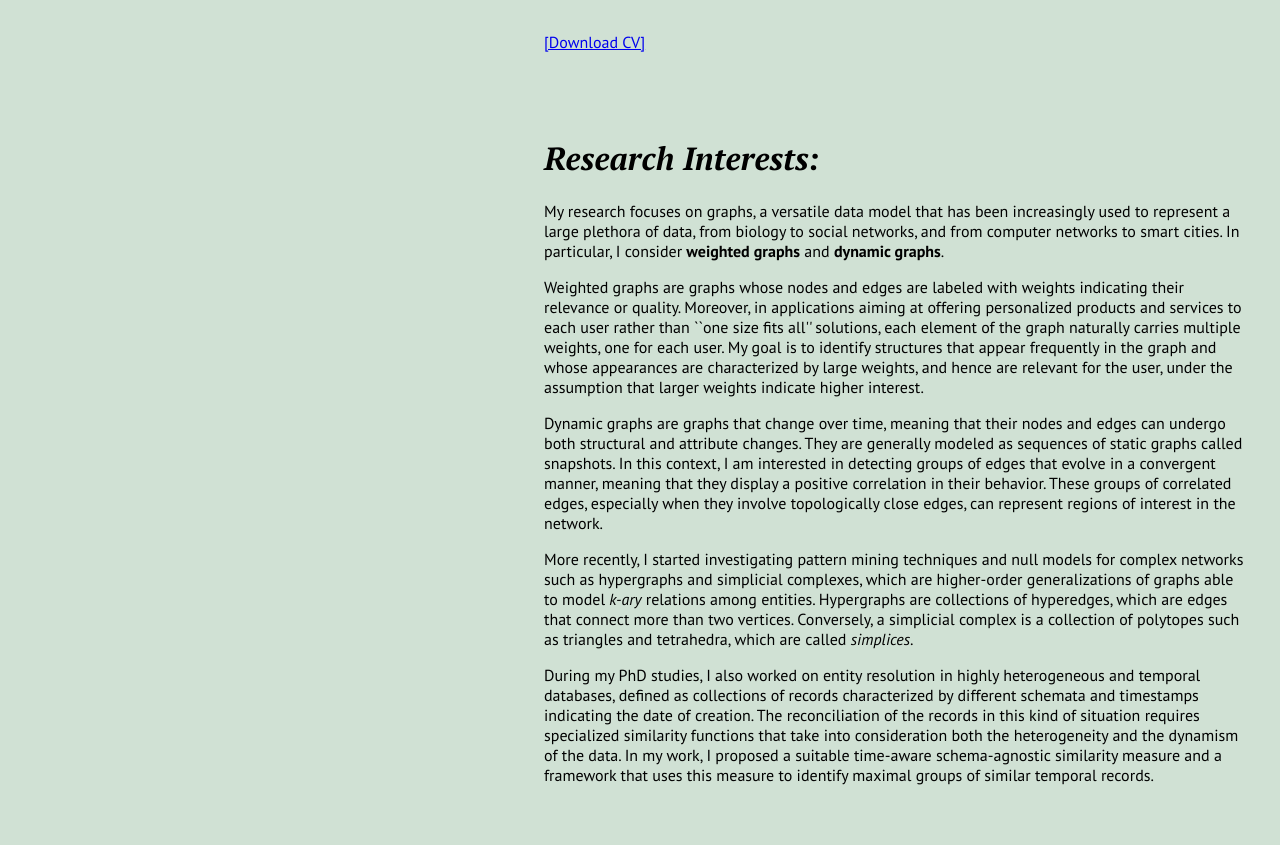
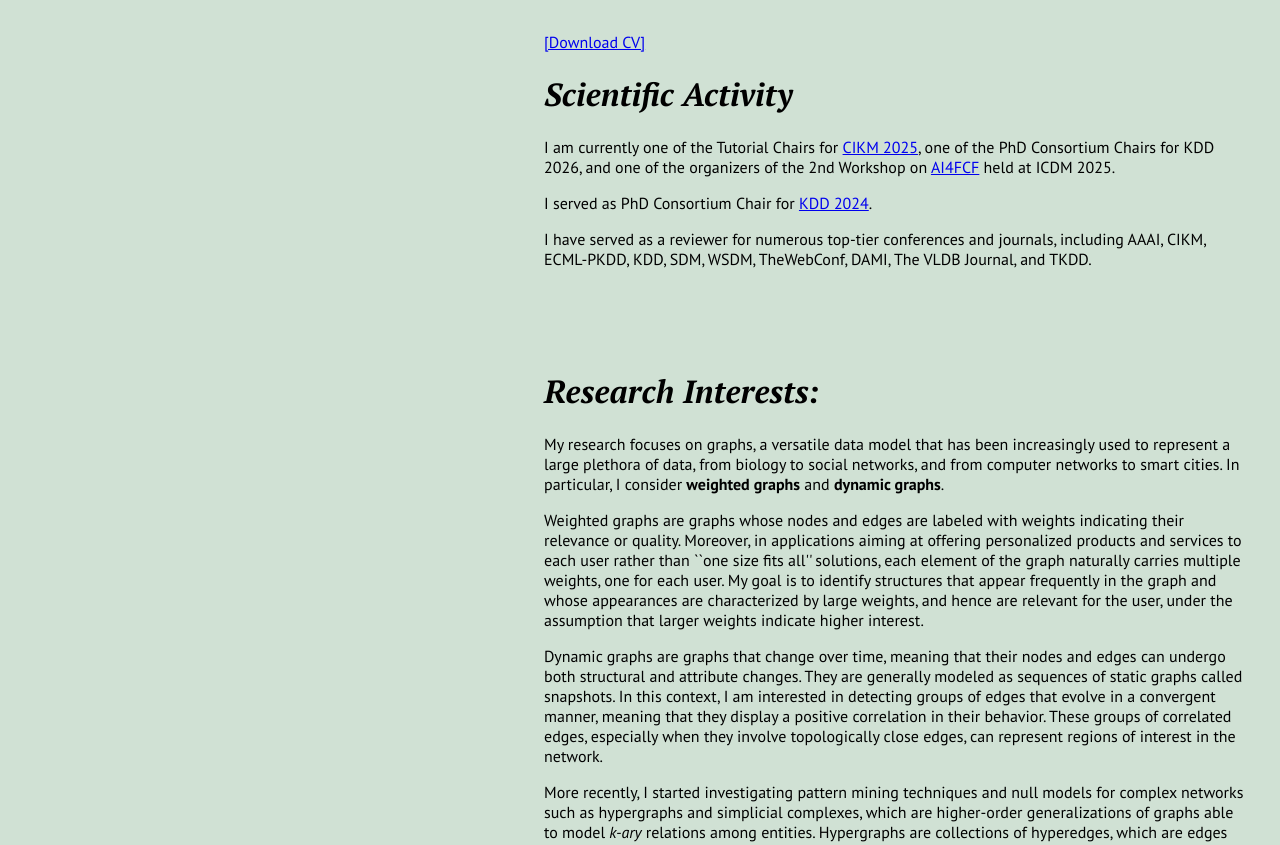
Before and after one commit to lady-bluecopper/lady-bluecopper.github.io, a plain HTML site: page index.html in a window 1280 px wide. Shown: the part 1257-2102 px from the top of the page. Drawn offline with nearby package versions, Linux system fonts and the light colour scheme.

Commit message:
Update index.html

```diff
--- a/index.html
+++ b/index.html
@@ -99,6 +99,10 @@
                     <p> I got my master's degree in Computer Science and my bachelor's degree in mathematics, both of which pursued at the University of Trento.</p>
                     <br />
                     <a class="attachment" href="https://github.com/lady-bluecopper/lady-bluecopper.github.io/raw/main/cv.pdf" title="Download a digital copy" download="cv_GiuliaPreti">[Download CV]</a>
+		    <h1>Scientific Activity</h1>
+		    <p>I am currently one of the Tutorial Chairs for <a href="https://www.cikm2025.org/organizers/organizers">CIKM 2025</a>, one of the PhD Consortium Chairs for KDD 2026, and one of the organizers of the 2nd Workshop on <a href="https://sites.google.com/view/ai4fcf">AI4FCF</a> held at ICDM 2025.</p>
+                    <p>I served as PhD Consortium Chair for <a href="https://kdd2024.kdd.org/organizing-committee">KDD 2024</a>.</p>
+		    <p>I have served as a reviewer for numerous top-tier conferences and journals, including AAAI, CIKM, ECML-PKDD, KDD, SDM, WSDM, TheWebConf, DAMI, The VLDB Journal, and TKDD.</p>
                 </section>
 
                 <section class="text-box" id="researchinterest">
```
